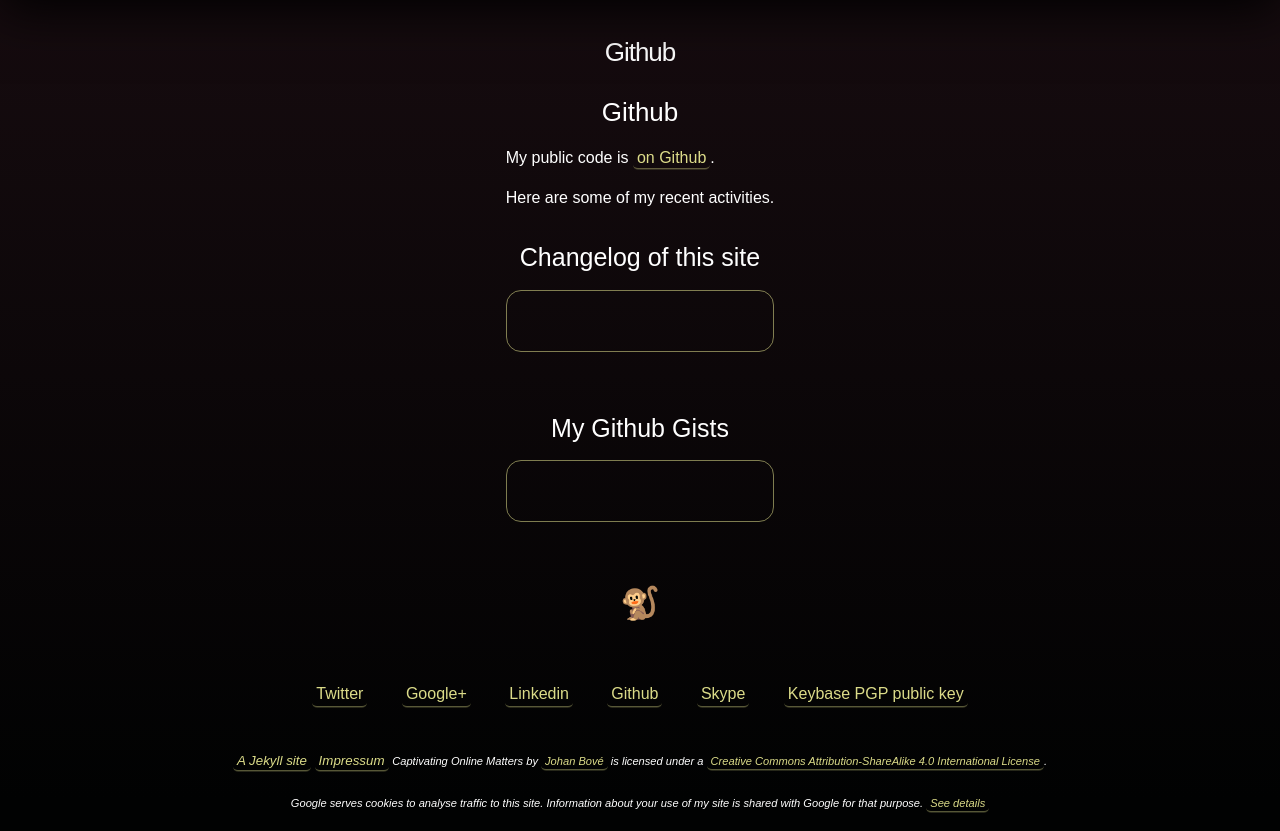
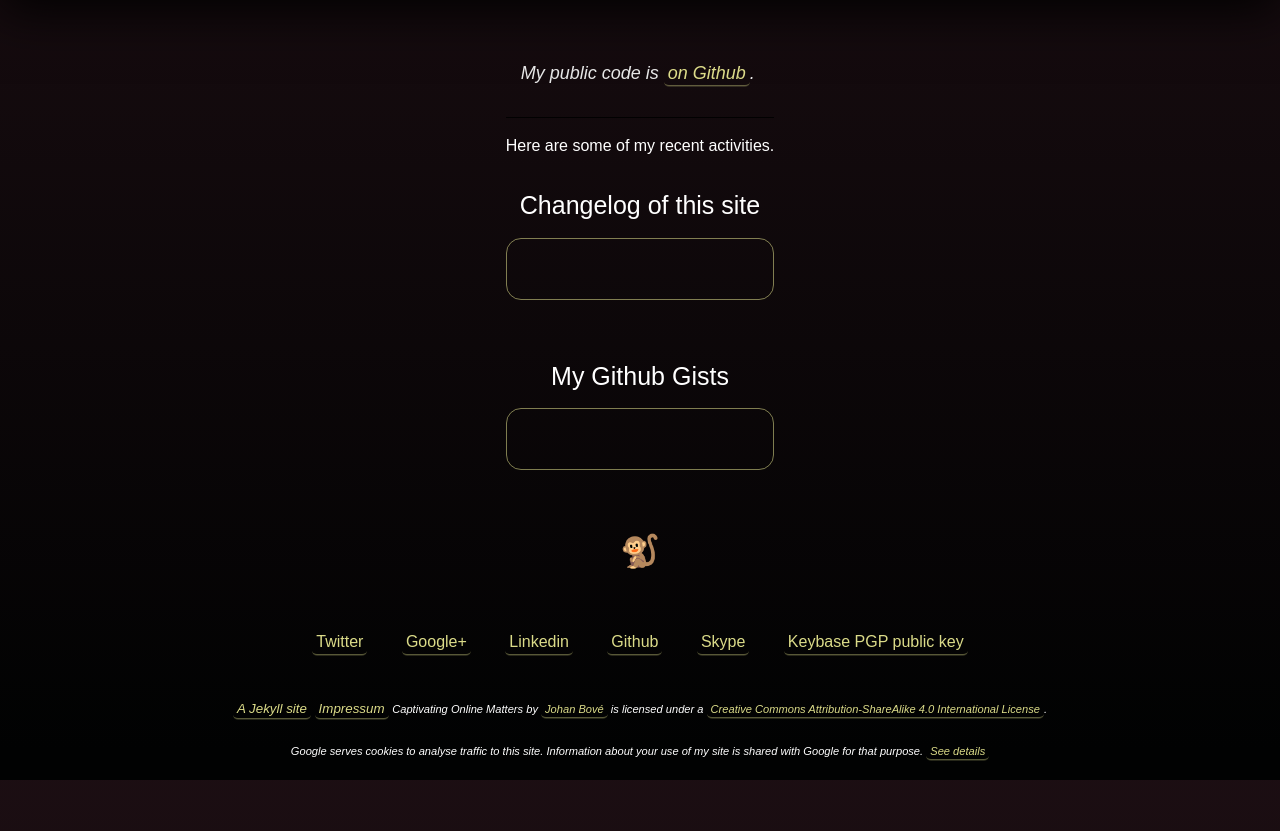
Before and after one commit to johanbove/johanbove.github.io, a Jekyll site: the page built from github.md, in a window 1280 px wide. Shown: the part 214-1045 px from the top of the page. Built offline with Jekyll 4.4.1, drawn with Linux system fonts in a browser that asks for light colours; nearby versions of some CDN libraries; our own code applies the rules of GitHub Pages for plain Markdown files; after the commit the page ends 994 px from its top, so only the background shows below that.

Commit message:
Changes github Updates jquery to 3.1.1

```diff
--- a/github.md
+++ b/github.md
@@ -2,9 +2,7 @@
 layout: page
 ---
 
-# Github
-
-My public code is [on Github](http://github.com/johanbove).
+> My public code is [on Github](http://github.com/johanbove).
 
 Here are some of my recent activities.
 
@@ -14,7 +12,7 @@
 ## My Github Gists
 <ul class="gists"></ul>
 
-<script src="https://ajax.googleapis.com/ajax/libs/jquery/2.1.4/jquery.min.js"></script>
+<script src="https://ajax.googleapis.com/ajax/libs/jquery/3.1.1/jquery.min.js"></script>
 <script>
 $(function () {
 
```
